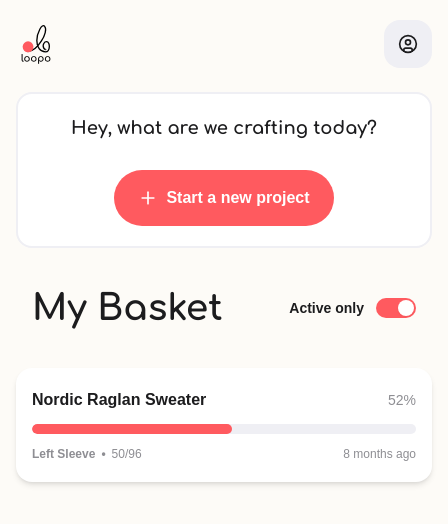
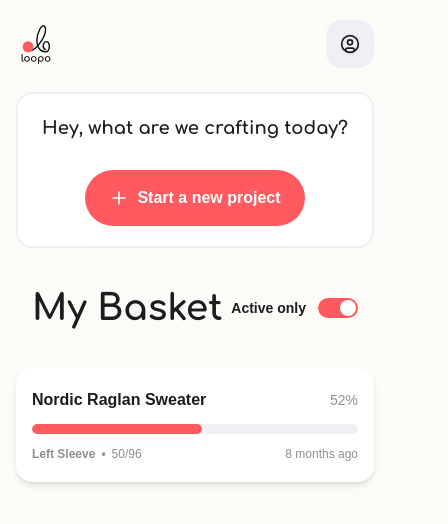
Before and after one commit to ionutalexandru/loopo, a Next.js app: page / in a window 390 px wide. Shown: the top 524 px of the page, 448 px wide, since content can reach past the window. Built offline with nearby package versions, Linux system fonts and the light colour scheme.

Commit message:
merge main into feature/create-project-view (#7)
* fix viewport

* add 100vw to body

* fix width of the main element (#6)

* fix overflow

* change w-max with max-w

```diff
--- a/app/globals.css
+++ b/app/globals.css
@@ -33,6 +33,7 @@ body {
     background: var(--background);
     color: var(--foreground);
     font-family: Arial, Helvetica, sans-serif;
+    max-width: 100vw;
 }
 
 h1 {
@@ -118,6 +119,6 @@ blockquote {
 }
 
 main.page {
-    @apply w-md md:w-2xl lg:w-4xl mx-auto px-4 py-5 flex flex-col gap-6
+    @apply w-full max-w-md md:max-w-2xl lg:max-w-4xl mx-auto px-4 py-5 flex flex-col gap-6
         min-h-screen antialiased;
 }
--- a/app/layout.tsx
+++ b/app/layout.tsx
@@ -1,4 +1,4 @@
-import type { Metadata } from 'next';
+import type { Metadata, Viewport } from 'next';
 import { Outfit, Inter, Comfortaa, Geist_Mono } from 'next/font/google';
 import './globals.css';
 
@@ -27,6 +27,13 @@ export const metadata: Metadata = {
     description: 'Knitting, perfectly organized',
 };
 
+export const viewport: Viewport = {
+    width: 'device-width',
+    initialScale: 1,
+    maximumScale: 1,
+    userScalable: false,
+};
+
 export default function RootLayout({
     children,
 }: Readonly<{
@@ -35,7 +42,8 @@ export default function RootLayout({
     return (
         <html
             lang="en"
-            className={`${outfit.variable} ${inter.variable} ${comfortaa.variable} ${geistMono.variable} h-full antialiased`}
+            className={`${outfit.variable} ${inter.variable}
+                ${comfortaa.variable} ${geistMono.variable} h-full antialiased`}
         >
             <body className="flex min-h-full flex-col">{children}</body>
         </html>
```
